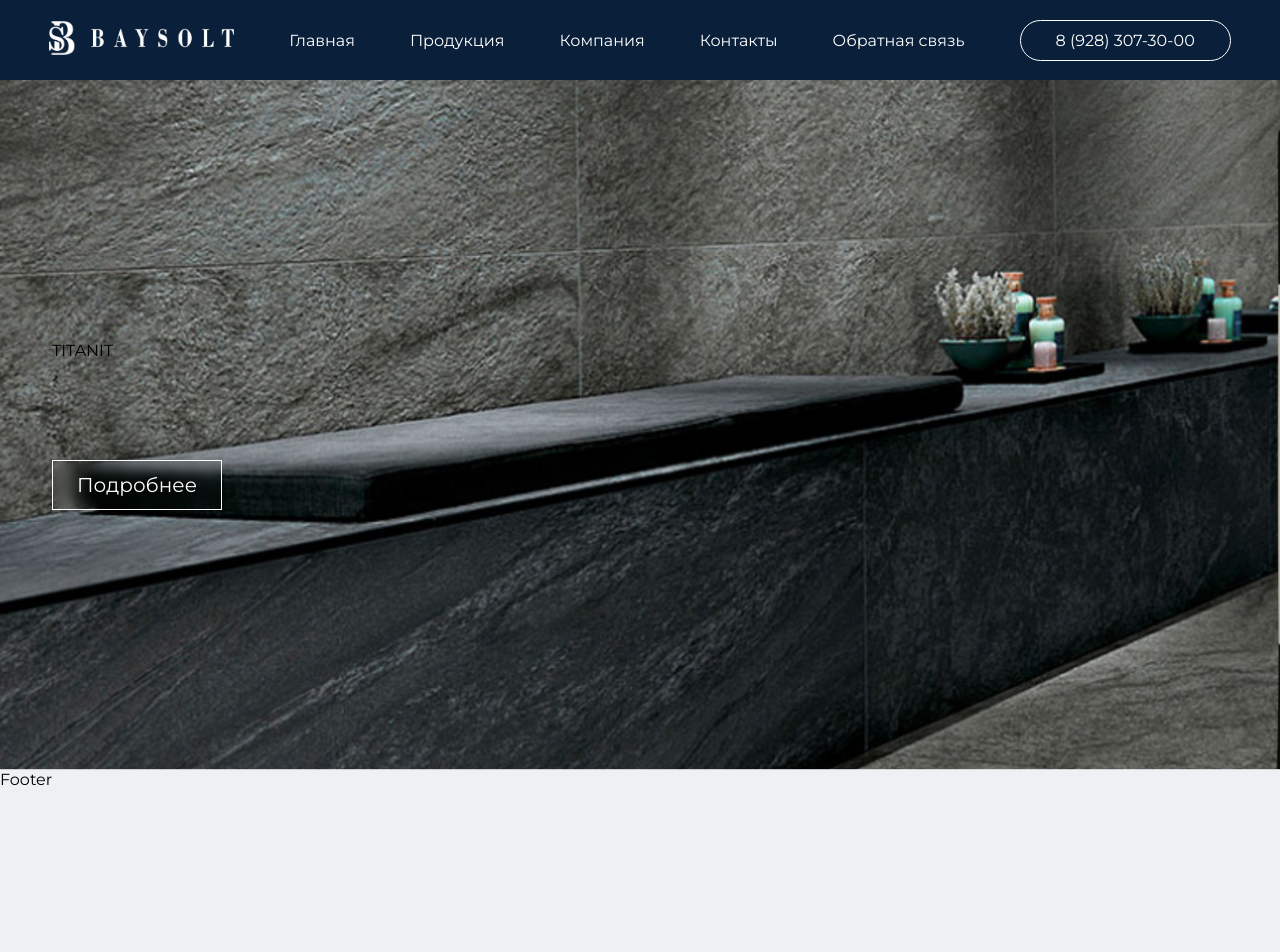
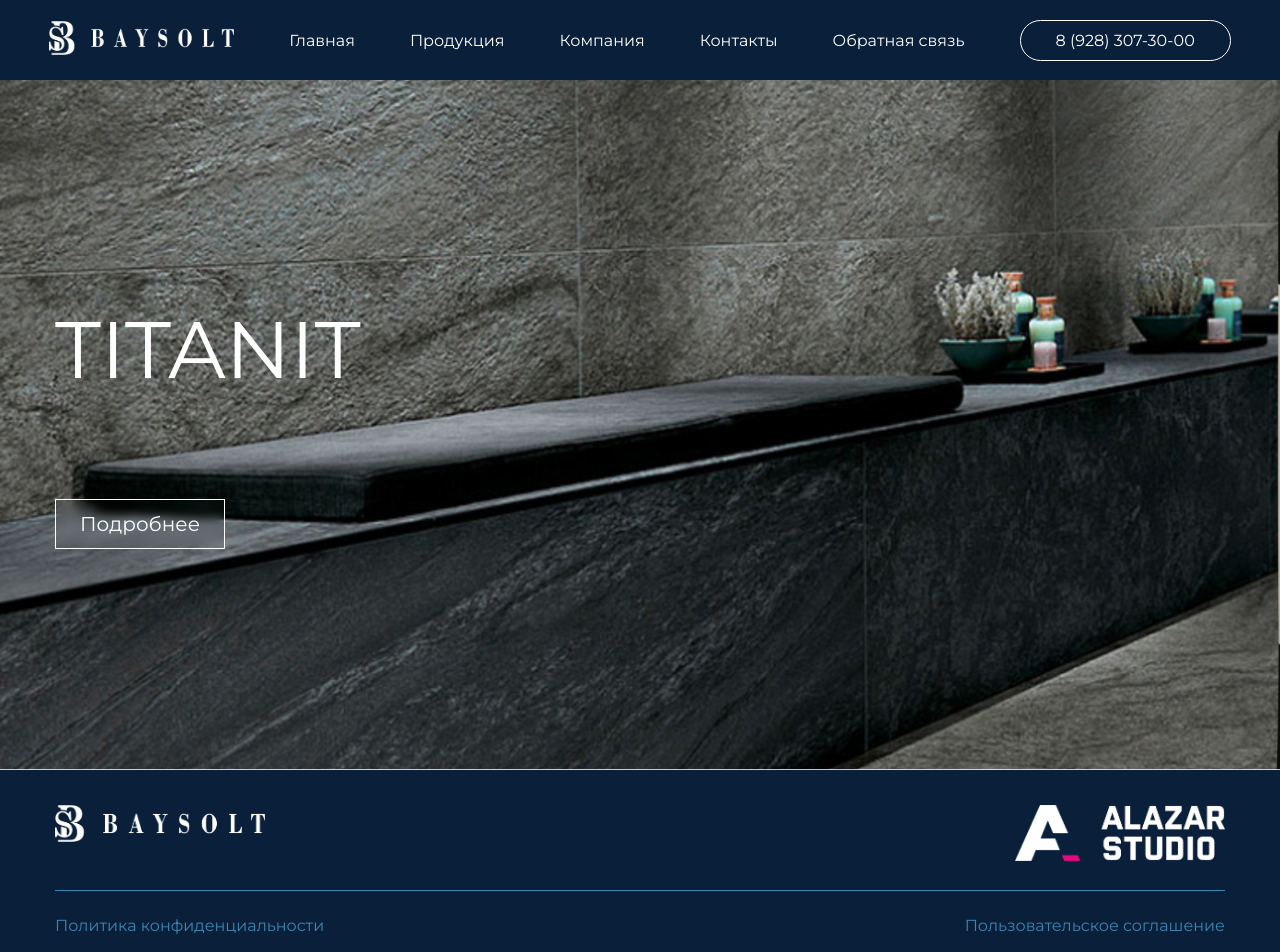
Before and after one commit to AlazarStudio/baysolt, a React (Vite) app: page / in a window 1280 px wide. Shown: the top 952 px of the page. Before the commit the page ends 800 px from the top, so only its background shows below. Built offline with nearby package versions, Linux system fonts and the light colour scheme.

Commit message:
header & footer done

```diff
--- a/src/Components/Blocks/Footer/Footer.jsx
+++ b/src/Components/Blocks/Footer/Footer.jsx
@@ -1,12 +1,35 @@
 import React from "react";
+import { Link } from "react-router-dom";
 import classes from './Footer.module.css';
+
+import baysolt_img from "/baysolt.png"
+import alazar_img from "/alazar.png"
+
 
 function Footer({ children, ...props }) {
     return (
         <>
-            Footer
+            <footer>
+                <section className={classes.footerSection}>
+
+                    <div className={classes.footerImgs}>
+                        <Link to="/" className={classes.footerImg}>
+                            <img src={`${baysolt_img}`} alt="" />
+                        </Link>
+                        <a href="https://alazarstudio.ru" target="_blank" className={classes.footerImg}>
+                            <img src={`${alazar_img}`} alt="" />
+                        </a>
+                    </div>
+
+                    <div className={classes.footerLinks}>
+                    <Link className={classes.footerLink} to="/">Политика конфиденциальности</Link>
+                    <Link className={classes.footerLink} to="/">Пользовательское соглашение</Link>
+                    </div>
+
+                </section>
+            </footer>
         </>
-     );
+    );
 }
 
 export default Footer;
--- a/src/Components/Blocks/Footer/Footer.module.css
+++ b/src/Components/Blocks/Footer/Footer.module.css
@@ -0,0 +1,46 @@
+
+footer {
+    display: flex;
+    align-items: center;
+    justify-content: center;
+    background: #0A1F3A;
+    height: 200px;
+    color: #fff;
+    width: 100%;
+}
+
+.footerLink {
+    color: #3E85AF;
+}
+
+.footerSection {
+    display: flex;
+    flex-direction: column;
+    align-items: center;
+    justify-content: center;
+    /* gap: 55px; */
+    width: var(--width-block);
+}
+
+.footerImgs {
+    display: flex;
+    width: 100%;
+    justify-content: space-between;
+    padding: 25px 0;
+    border-bottom: 1px solid #3E85AF;
+}
+
+.footerLinks {
+    display: flex;
+    width: 100%;
+    justify-content: space-between;
+    padding: 25px 0;
+}
+
+.footerImg {
+  width: 210px;
+}
+
+.footerImg img {
+  width: 100%;
+}
--- a/src/Components/Blocks/Header/Header.jsx
+++ b/src/Components/Blocks/Header/Header.jsx
@@ -9,15 +9,16 @@ function Header({ children, ...props }) {
     <>
       <header>
         <section className={classes.headerSection}>
-          <div className={classes.headerImg}>
+          <Link to="/" className={classes.headerImg}>
             <img src={`${baysolt_img}`} alt="" />
-          </div>
-          <Link to="/">Главная</Link>
-          <Link to="/production">Продукция</Link>
-          <Link to="/about">Компания</Link>
-          <Link to="/contact">Контакты</Link>
-          <Link to="/feedback">Обратная связь</Link>
-          <Link className={classes.linkTel} to="tel:+79283073000">8 (928) 307-30-00</Link>
+          </Link>
+          <Link className={classes.headerLink} to="/">Главная</Link>
+          <Link className={classes.headerLink} to="/production">Продукция</Link>
+          <Link className={classes.headerLink} to="/about">Компания</Link>
+          <Link className={classes.headerLink} to="/contact">Контакты</Link>
+          <Link className={classes.headerLink} to="/feedback">Обратная связь</Link>
+          <Link className={`${classes.headerLink} ${classes.linkTel}`} to="tel:+79283073000">8 (928) 307-30-00</Link>
+
         </section>
       </header>
     </>
--- a/src/Components/Blocks/Header/Header.module.css
+++ b/src/Components/Blocks/Header/Header.module.css
@@ -7,7 +7,7 @@ header {
     color: #fff;
 }
 
-a {
+.headerLink {
     color: #fff;
 }
 
@@ -16,6 +16,7 @@ a {
     align-items: center;
     justify-content: center;
     gap: 55px;
+    width: 100%;
 }
 
 .headerImg {
--- a/src/Components/Pages/MainPage.jsx
+++ b/src/Components/Pages/MainPage.jsx
@@ -1,4 +1,6 @@
 import React from "react";
+
+import SectionMain from "../Standart/SectionMain/SectionMain";
 import Button from "../Standart/Button/Button"
 
 // import img_bg from "/background_main.png";
@@ -7,12 +9,8 @@ function MainPage({ children, ...props }) {
     let img = 'background_main.png';
     return (
         <>
-            <section className="SectionMain" style={{backgroundImage: `url('/${img}')`}}>
-                <div className="mainBlock">
-                    <p>TITANIT</p>
-                    <Button>Подробнее</Button>
-                </div>
-            </section>
+            <SectionMain img={img}  />
+
         </>
     );
 }
--- /dev/null
+++ b/src/Components/Standart/SectionMain/SectionMain.jsx
@@ -0,0 +1,19 @@
+import React from "react";
+
+import classes from './SectionMain.module.css';
+import Button from "../Button/Button"
+
+function SectionMain({ children, ...props }) {
+    return (
+        <>
+            <section className={classes.SectionMain} style={{ backgroundImage: `url('/${props.img}')` }}>
+                <div className={classes.mainBlock}>
+                    <p className={classes.mainText}>TITANIT</p>
+                    <Button img={props.img}>Подробнее</Button>
+                </div>
+            </section>
+        </>
+    );
+}
+
+export default SectionMain;
--- /dev/null
+++ b/src/Components/Standart/SectionMain/SectionMain.module.css
@@ -0,0 +1,25 @@
+.SectionMain {
+    display: flex;
+    align-items: center;
+    justify-content: center;
+    width: 100%;
+    min-height: 690px;
+    height: 100%;
+    background-repeat: no-repeat;
+    background-size: cover;
+}
+
+.mainBlock {
+    display: flex;
+    flex-direction: column;
+    gap: 100px;
+    width: var(--width-block);
+}
+
+.mainText {
+    font-family: Montserrat;
+    font-size: 80px;
+    font-weight: 500;
+    line-height: 97.52px;
+    color: #fff;
+}
--- a/src/index.css
+++ b/src/index.css
@@ -12,6 +12,7 @@ a {
 
 :root {
     --blockWidth: 1300px;
+    --width-block: 1170px;
 }
 
 body {
@@ -24,21 +25,3 @@ main {
     gap: 80px;
     padding-bottom: 80px;
 }
-
-.SectionMain {
-    display: flex;
-    align-items: center;
-    justify-content: center;
-    width: 100%;
-    min-height: 690px;
-    height: 100%;
-    background-repeat: no-repeat;
-    background-size: cover;
-}
-
-.mainBlock {
-    display: flex;
-    flex-direction: column;
-    gap: 100px;
-    width: 1176px;
-}
```
Also changed, not shown: public/alazar.png (added), public/alazar.webp (added).
